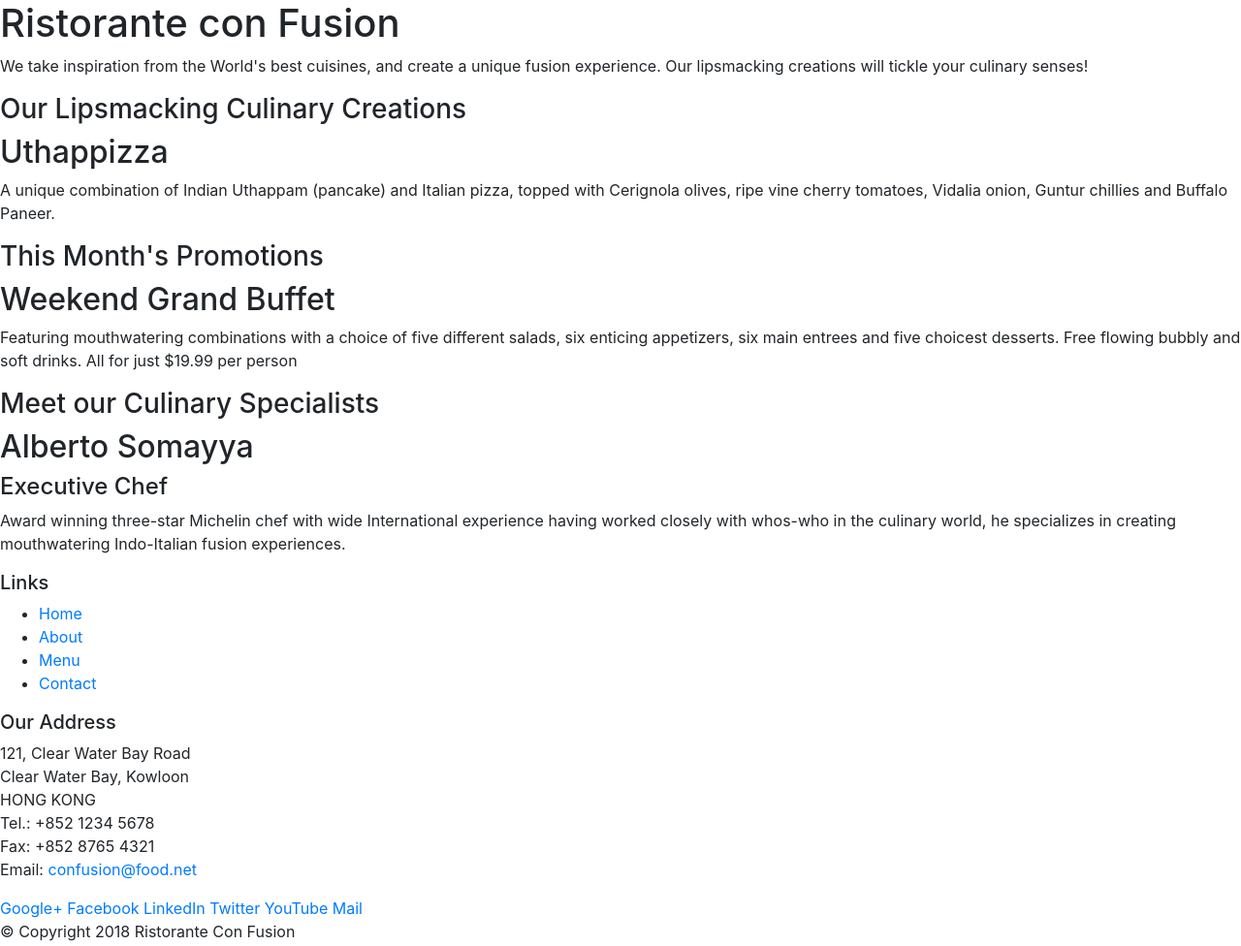
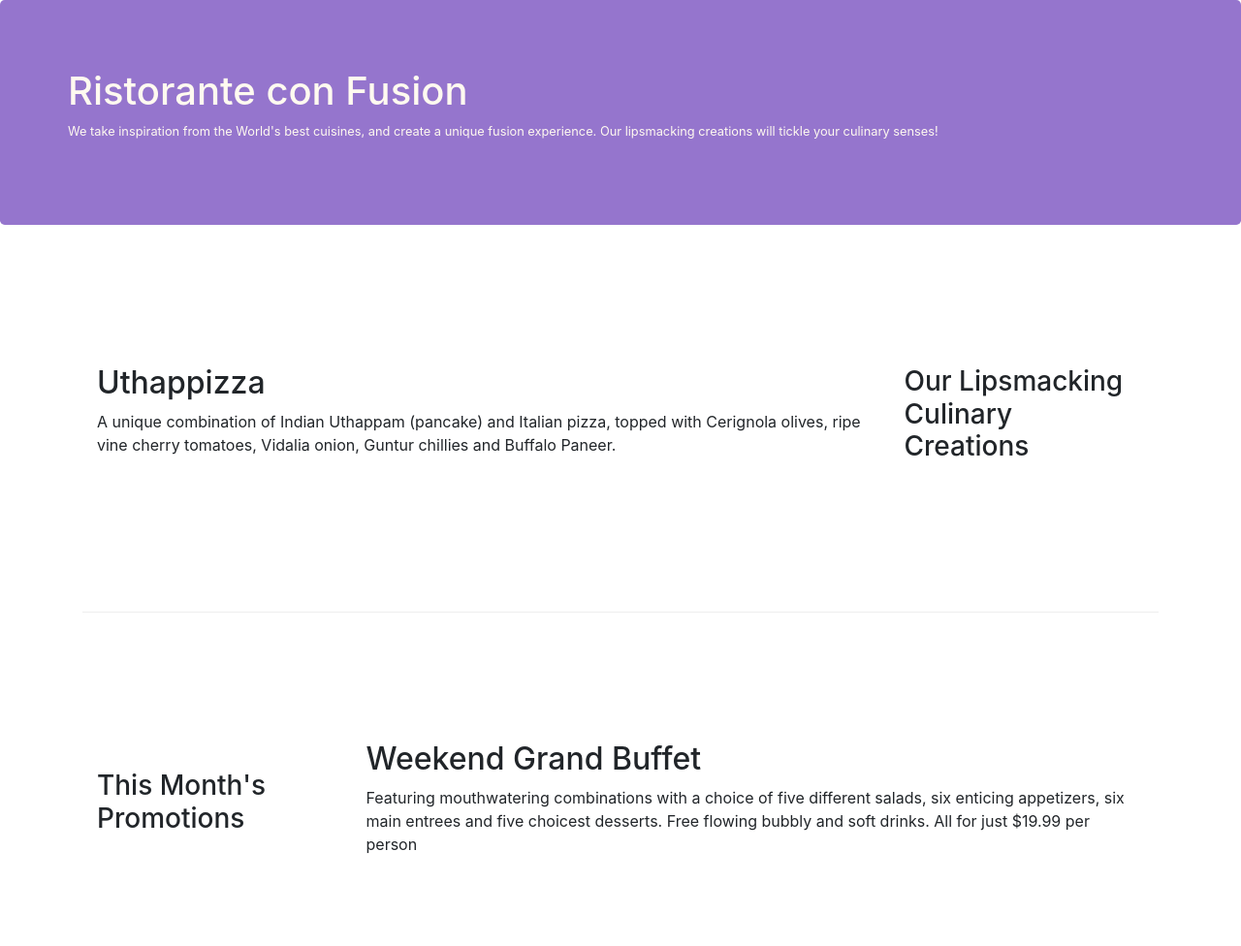
Before and after one commit to abharti91/Bootstrap, a website: page index.html in a window 1280 px wide. Shown: the top 976 px of the page at 97% size. Drawn offline with nearby package versions, Linux system fonts and the light colour scheme.

Commit message:
Bootstrap part 2

```diff
--- /dev/null
+++ b/css/styles.css
@@ -0,0 +1,30 @@
+.row-header{
+          margin:0px auto;
+          padding:0px;
+}
+
+.row-content {
+          margin:0px auto;
+          padding: 50px 0px 50px 0px;
+          border-bottom: 1px ridge;
+          min-height:400px;
+}
+
+.footer{
+          background-color: #D1C4E9;
+          margin:0px auto;
+          padding: 20px 0px 20px 0px;
+}
+
+.jumbotron {
+          padding:70px 30px 70px 30px;
+          margin:0px auto;
+          background: #9575CD ;
+          color:floralwhite;
+      }
+
+address{
+          font-size:80%;
+          margin:0px;
+          color:#0f0f0f;
+}
--- a/index.html
+++ b/index.html
@@ -9,50 +9,55 @@
 
     <!-- Bootstrap CSS -->
     <link rel="stylesheet" href="node_modules/bootstrap/dist/css/bootstrap.min.css">
+    <link rel="stylesheet" href="css/styles.css">
 </head>
 
 <body>
 
-    <header>
-        <div>
-            <div>
-                <div>
+    <header class="jumbotron">
+        <div class="container">
+            <div class="row row-header>
+                <!-- give 12 cols for extra small size device and 6 small columns for small-extralarge devices -->
+                <div class="col-12 col-sm-6">
                     <h1>Ristorante con Fusion</h1>
                     <p>We take inspiration from the World's best cuisines, and create a unique fusion experience. Our lipsmacking creations will tickle your culinary senses!</p>
                 </div>
-                <div>
+                <!-- col-12 means it will be stacked down in extra small size device and leave remaining 6 columns for small-extralarge devices -->
+                <div class="col-12 col-sm">
                 </div>
             </div>
         </div>
     </header>
 
-    <div>
-        <div>
-            <div>
+    <div class="container">
+        <div class="row row-content align-items-center">
+          <!-- 12 cols for extra small device and 4 small amd 3 medium size columns for small-extralarge devices -->
+            <div class="col-12 col-sm-4 order-sm-last col-md-3">
                 <h3>Our Lipsmacking Culinary Creations</h3>
             </div>
-            <div>
+            <!-- remaining 12 cols stacked below for extra small device and ramining 8 small + 9 medium cols for small-extralarge devices -->
+            <div class="col col-sm order-sm-first col-md">
                 <h2>Uthappizza</h2>
                 <p>A unique combination of Indian Uthappam (pancake) and Italian pizza, topped with Cerignola olives, ripe vine cherry tomatoes, Vidalia onion, Guntur chillies and Buffalo Paneer.</p>
             </div>
         </div>
 
 
-        <div>
-            <div>
+        <div class="row row-content align-items-center">
+            <div class="col-12 col-sm-4 col-md-3">
                 <h3>This Month's Promotions</h3>
             </div>
-            <div>
+            <div class="col col-sm col-md">
                 <h2>Weekend Grand Buffet</h2>
                 <p>Featuring mouthwatering combinations with a choice of five different salads, six enticing appetizers, six main entrees and five choicest desserts. Free flowing bubbly and soft drinks. All for just $19.99 per person </p>
             </div>
         </div>
 
-        <div>
-            <div>
+        <div class="row row-content align-items-center">
+            <div class="col-12 col-sm-4 order-sm-last col-md-3">
                 <h3>Meet our Culinary Specialists</h3>
             </div>
-            <div>
+            <div class="col col-sm order-sm-first col-md">
                 <h2>Alberto Somayya</h2>
                 <h4>Executive Chef</h4>
                 <p>Award winning three-star Michelin chef with wide International experience having worked closely with whos-who in the culinary world, he specializes in creating mouthwatering Indo-Italian fusion experiences. </p>
@@ -60,19 +65,20 @@
         </div>
     </div>
 
-    <footer>
-        <div>
-            <div>
-                <div>
+    <footer class="footer">
+        <div class="container">
+            <div class="row">
+                    <!-- offset-1 is for all devices from extra small to extra large device-->
+                <div class="col-4 offset-1 col-sm-2">
                     <h5>Links</h5>
-                    <ul>
+                    <ul class="list-unstyled">
                         <li><a href="#">Home</a></li>
                         <li><a href="#">About</a></li>
                         <li><a href="#">Menu</a></li>
                         <li><a href="#">Contact</a></li>
                     </ul>
                 </div>
-                <div>
+                <div class="col-7 col-sm-5">
                     <h5>Our Address</h5>
                     <address>
 		              121, Clear Water Bay Road<br>
@@ -83,8 +89,8 @@
 		              Email: <a href="mailto:confusion@food.net">confusion@food.net</a>
 		           </address>
                 </div>
-                <div>
-                    <div>
+                <div class="col-12 col-sm-4 align-self-center">
+                    <div class="text-center">
                         <a href="http://google.com/+">Google+</a>
                         <a href="http://www.facebook.com/profile.php?id=">Facebook</a>
                         <a href="http://www.linkedin.com/in/">LinkedIn</a>
@@ -94,8 +100,8 @@
                     </div>
                 </div>
            </div>
-           <div>
-                <div>
+           <div class="row justify-content-center">
+                <div class="col-auto">
                     <p>© Copyright 2018 Ristorante Con Fusion</p>
                 </div>
            </div>
```
